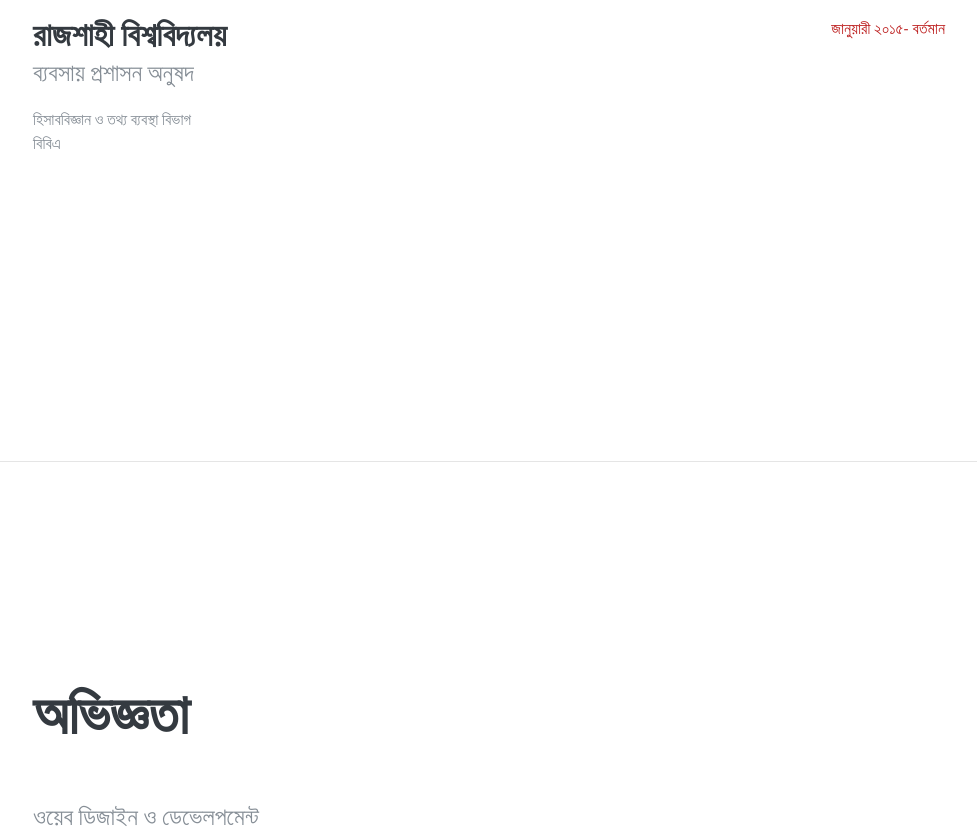
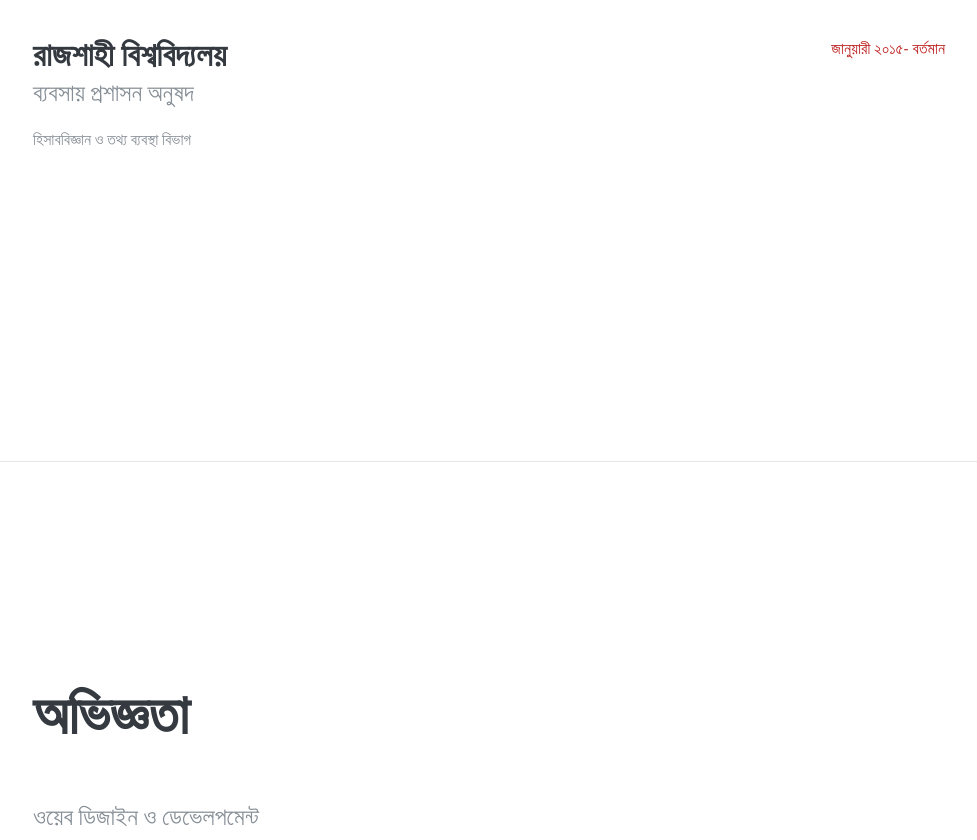
Before and after one commit to tanim3221/Admin, a plain HTML site: page index.html in a window 1280 px wide. Shown: the part 1140-1980 px from the top of the page, without its empty margins (287-1264 px from the left). Drawn offline with nearby package versions, Linux system fonts and the light colour scheme; files that its build step writes are made by us from their sources; a web font is replaced by a local one.

Commit message:
Update index.html

```diff
--- a/index.html
+++ b/index.html
@@ -93,8 +93,7 @@
               <h3 class="mb-0">রাজশাহী বিশ্ববিদ্যলয়</h3>
               <div class="subheading mb-3">ব্যবসায় প্রশাসন অনুষদ</div>
               <div>হিসাববিজ্ঞান ও তথ্য ব্যবস্থা বিভাগ</div>
-              <p>বিবিএ</p>
-            </div>
+              </div>
             <div class="resume-date text-md-right">
               <span class="text-primary">জানুয়ারী ২০১৫- বর্তমান</span>
             </div>
```
